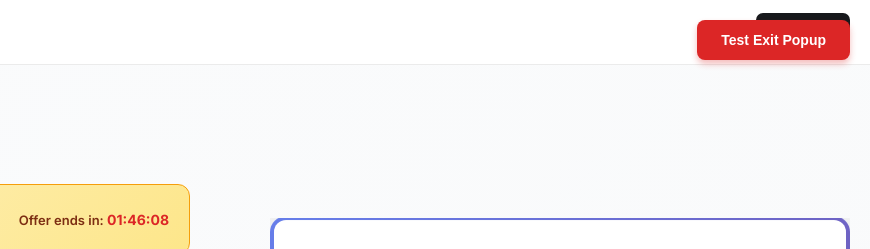
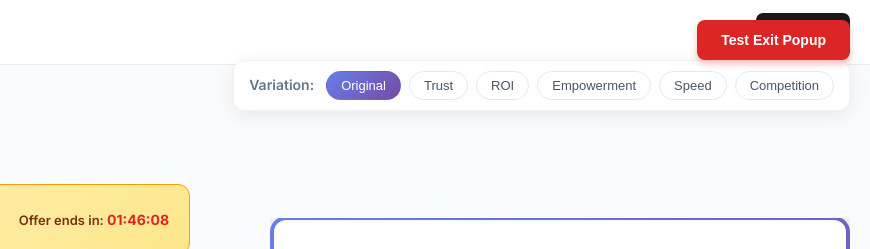
Before and after one commit to spraiser/DataSense-Beta-Invite, a website: page index.html in a window 1280 px wide. Shown: the top 249 px of the page, 410-1280 px from the left. Drawn offline with nearby package versions, Linux system fonts and the light colour scheme; a web font is replaced by a local one.

Commit message:
Create simple variation switcher UI component (vibe-kanban 0e18ce75)
PRIORITY 5: Add variation switcher to index.html. Simple pill buttons or dropdown at top of page (position: fixed, top: 60px, right: 20px, z-index: 9999). Shows: Original | Trust | ROI | Empowerment | Speed | Competition. On click: calls applyVariation(), saves to sessionStorage. Style to be subtle but accessible. Include "Variation: " label.

```diff
--- a/index.html
+++ b/index.html
@@ -53,6 +53,19 @@
             </div>
         </div>
     </nav>
+
+    <!-- Variation Switcher -->
+    <div class="variation-switcher" id="variation-switcher">
+        <span class="variation-label">Variation:</span>
+        <div class="variation-pills">
+            <button class="variation-pill active" data-variation="default">Original</button>
+            <button class="variation-pill" data-variation="trust">Trust</button>
+            <button class="variation-pill" data-variation="roi">ROI</button>
+            <button class="variation-pill" data-variation="empowerment">Empowerment</button>
+            <button class="variation-pill" data-variation="speed">Speed</button>
+            <button class="variation-pill" data-variation="competition">Competition</button>
+        </div>
+    </div>
 
     <!-- Hero Section -->
     <section class="hero">
@@ -806,11 +819,58 @@
     </div>
 
     <!-- Scripts -->
+    <script src="content-injection.js"></script>
     <script src="ab-testing-framework.js"></script>
     <script src="progressive-exit-intent.js"></script>
     <script src="script-professional.js"></script>
     <script src="interactive-demo.js"></script>
     <script src="industry-demos.js"></script>
     <script src="demo-performance.js"></script>
+    <script>
+        // Variation Switcher functionality
+        document.addEventListener('DOMContentLoaded', function() {
+            // Initialize content injection
+            window.contentInjection = new ContentInjection();
+
+            // Handle variation switching
+            const variationPills = document.querySelectorAll('.variation-pill');
+
+            variationPills.forEach(pill => {
+                pill.addEventListener('click', function() {
+                    const variation = this.dataset.variation;
+
+                    // Update active state
+                    variationPills.forEach(p => p.classList.remove('active'));
+                    this.classList.add('active');
+
+                    // Apply variation
+                    if (window.contentInjection) {
+                        window.contentInjection.applyVariation(variation);
+                    }
+
+                    // Save to sessionStorage
+                    sessionStorage.setItem('selectedVariation', variation);
+                });
+            });
+
+            // Restore saved variation on page load
+            const savedVariation = sessionStorage.getItem('selectedVariation');
+            if (savedVariation) {
+                // Update active button
+                variationPills.forEach(pill => {
+                    if (pill.dataset.variation === savedVariation) {
+                        pill.classList.add('active');
+                    } else {
+                        pill.classList.remove('active');
+                    }
+                });
+
+                // Apply the saved variation
+                if (window.contentInjection) {
+                    window.contentInjection.applyVariation(savedVariation);
+                }
+            }
+        });
+    </script>
 </body>
 </html>
--- a/styles-professional.css
+++ b/styles-professional.css
@@ -46,6 +46,73 @@ body {
   font-weight: 400;
 }
 
+/* Variation Switcher */
+.variation-switcher {
+  position: fixed;
+  top: 60px;
+  right: 20px;
+  z-index: 9999;
+  background: rgba(255, 255, 255, 0.95);
+  backdrop-filter: blur(10px);
+  padding: 10px 15px;
+  border-radius: 12px;
+  box-shadow: 0 4px 20px rgba(0, 0, 0, 0.08);
+  display: flex;
+  align-items: center;
+  gap: 12px;
+  border: 1px solid rgba(0, 0, 0, 0.05);
+}
+
+.variation-label {
+  font-size: 14px;
+  font-weight: 600;
+  color: #64748b;
+  white-space: nowrap;
+}
+
+.variation-pills {
+  display: flex;
+  gap: 8px;
+  flex-wrap: nowrap;
+}
+
+.variation-pill {
+  padding: 6px 14px;
+  font-size: 13px;
+  font-weight: 500;
+  border: 1px solid #e2e8f0;
+  background: white;
+  color: #475569;
+  border-radius: 20px;
+  cursor: pointer;
+  transition: all 0.2s ease;
+  white-space: nowrap;
+}
+
+.variation-pill:hover {
+  background: #f8fafc;
+  border-color: #cbd5e1;
+  transform: translateY(-1px);
+}
+
+.variation-pill.active {
+  background: linear-gradient(135deg, #667eea 0%, #764ba2 100%);
+  color: white;
+  border-color: transparent;
+}
+
+.variation-pill.active:hover {
+  background: linear-gradient(135deg, #5a67d8 0%, #6b42a0 100%);
+  transform: translateY(-1px);
+}
+
+/* Responsive - hide on mobile */
+@media (max-width: 768px) {
+  .variation-switcher {
+    display: none;
+  }
+}
+
 /* Navigation */
 .nav {
   position: fixed;
```
